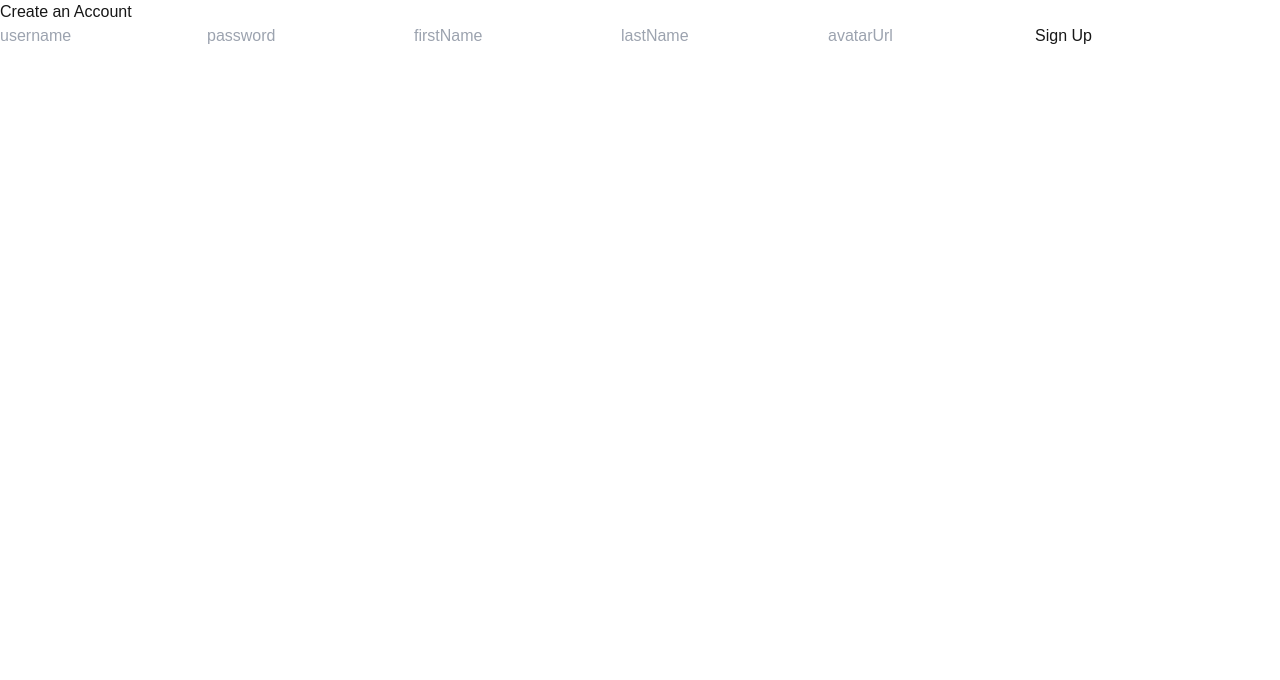
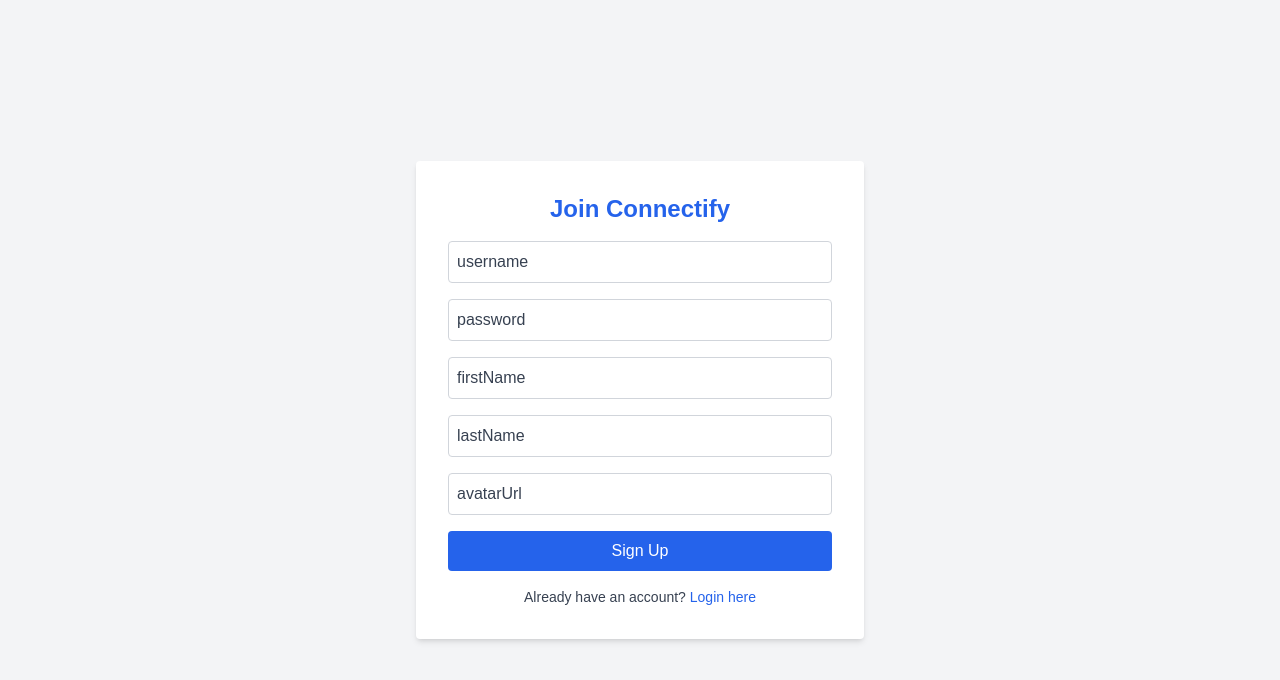
Before and after one commit to banjomaryam17/socialmediaAPP, a Next.js app: page /signup in a window 1280 px wide. Shown: the top 680 px of the page. Built offline with nearby package versions, Linux system fonts and the light colour scheme.

Commit message:
Tailwindcss styles corrected

```diff
--- a/app/api/auth/signup/route.ts
+++ b/app/api/auth/signup/route.ts
@@ -1,14 +1,14 @@
 import { NextRequest, NextResponse } from 'next/server'
 import pool from '@/lib/db'
 
-// ✅ Safe: bcrypt dynamically imported inside server function
+// Safe: bcrypt dynamically imported inside server function
 export async function POST(req: NextRequest) {
   const body = await req.json()
   const { username, password, firstName, lastName, avatarUrl } = body
   const client = await pool.connect()
 
   try {
-    const bcrypt = await import('bcrypt') // ✅ avoids webpack bundling
+    const bcrypt = await import('bcrypt') //avoids webpack bundling
     const userCheck = await client.query('SELECT * FROM users WHERE username = $1', [username])
     if (userCheck.rows.length > 0) {
       return NextResponse.json({ error: 'User already exists' }, { status: 400 })
--- a/app/signup/page.tsx
+++ b/app/signup/page.tsx
@@ -56,7 +56,8 @@ export default function SignupPage() {
   return (
     <div className="min-h-screen flex items-center justify-center bg-gray-100">
       <form onSubmit={handleSubmit} className="bg-white p-8 rounded shadow-md w-full max-w-md space-y-4">
-        <h2 className="text-2xl font-bold text-center text-blue-600">Create an Account</h2>
+        <h2 className="text-2xl font-bold text-center text-blue-600">Join Connectify</h2>
+
         {(['username', 'password', 'firstName', 'lastName', 'avatarUrl'] as (keyof SignupForm)[]).map((field) => (
           <input
             key={field}
@@ -68,9 +69,17 @@ export default function SignupPage() {
             className="border border-gray-300 p-2 w-full rounded placeholder-gray-700 text-gray-900"
           />
         ))}
+
         <button type="submit" className="w-full bg-blue-600 text-white py-2 rounded hover:bg-blue-700">
           Sign Up
         </button>
+
+        <p className="text-sm text-center text-gray-700">
+          Already have an account?{' '}
+          <a href="/login" className="text-blue-600 hover:underline">
+            Login here
+          </a>
+        </p>
       </form>
     </div>
   )
--- /dev/null
+++ b/tailwind.config.js
@@ -0,0 +1,12 @@
+/** @type {import('tailwindcss').Config} */
+module.exports = {
+  content: [
+    './app/**/*.{js,ts,jsx,tsx}',
+    './pages/**/*.{js,ts,jsx,tsx}',
+    './components/**/*.{js,ts,jsx,tsx}',
+  ],
+  theme: {
+    extend: {},
+  },
+  plugins: [],
+}
```
